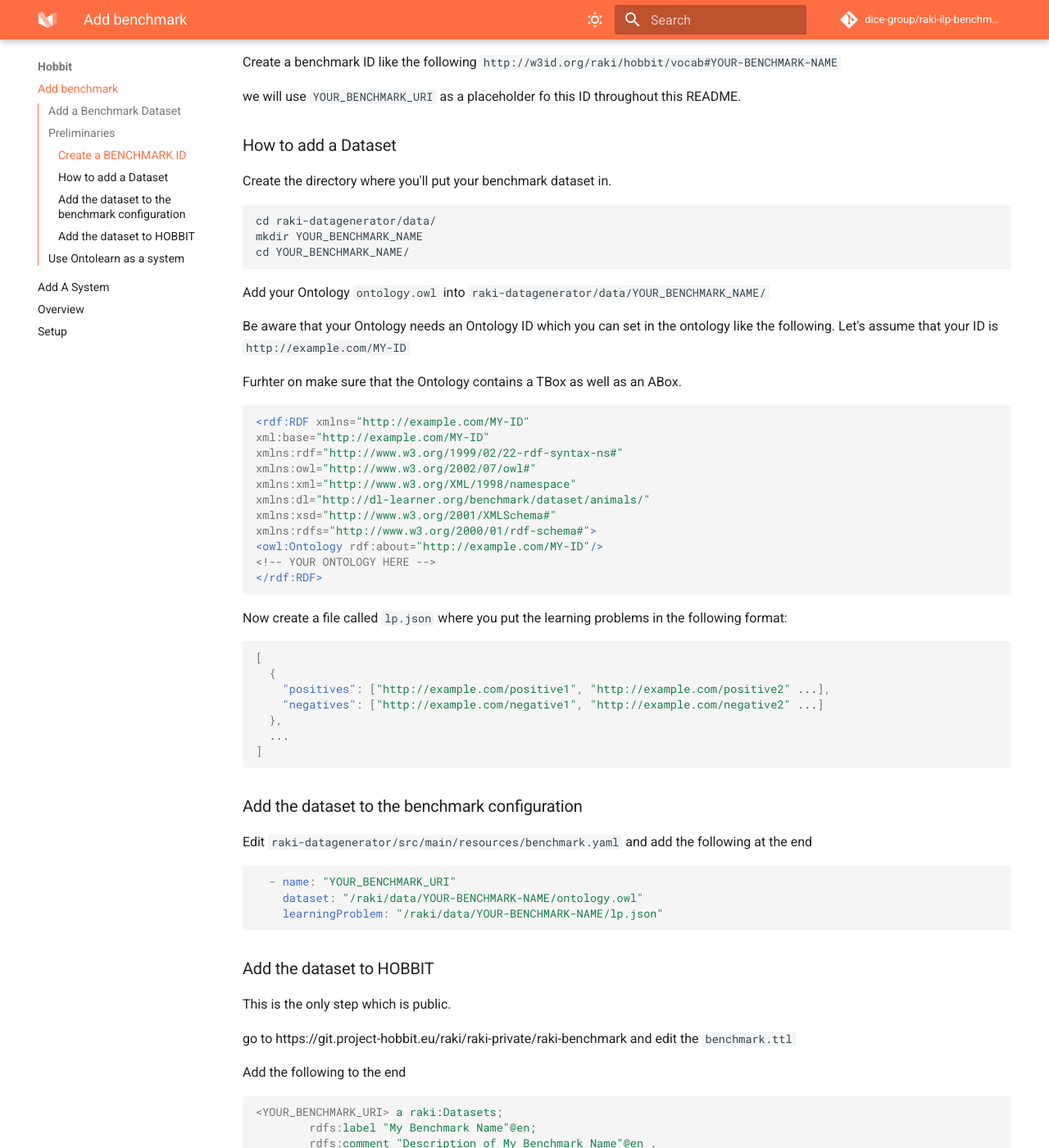
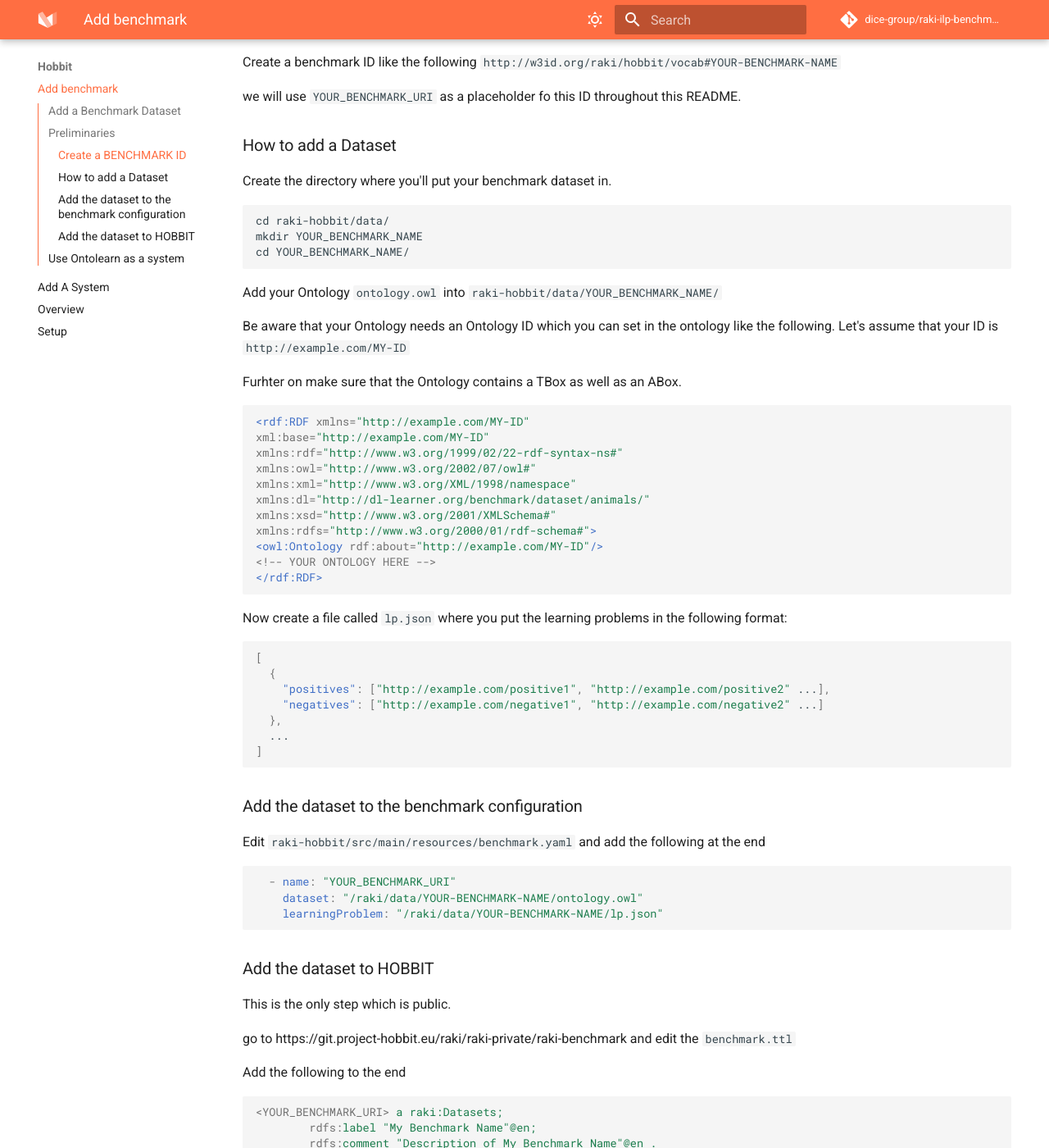
Before and after one commit to dice-group/raki-ilp-benchmark, an MkDocs documentation site: the page built from docs/hobbit/add-benchmark.md, in a window 1280 px wide and 1400 px high, scrolled down 503 px. Shown: the whole window at 82% size. Built offline with MkDocs 1.6.1 and Material for MkDocs 9.7.7, drawn with Linux system fonts in a browser that asks for light colours; comment, search, counter and statistics services are not loaded.

Commit message:
Update add-benchmark.md

````diff
--- a/docs/hobbit/add-benchmark.md
+++ b/docs/hobbit/add-benchmark.md
@@ -22,12 +22,12 @@ we will use `YOUR_BENCHMARK_URI` as a placeholder fo this ID throughout this REA
 Create the directory where you'll put your benchmark dataset in.
 
 ```
-cd raki-datagenerator/data/
+cd raki-hobbit/data/
 mkdir YOUR_BENCHMARK_NAME
 cd YOUR_BENCHMARK_NAME/
 ```
 
-Add your Ontology `ontology.owl` into `raki-datagenerator/data/YOUR_BENCHMARK_NAME/`
+Add your Ontology `ontology.owl` into `raki-hobbit/data/YOUR_BENCHMARK_NAME/`
 
 Be aware that your Ontology needs an Ontology ID which you can set in the ontology like the following. Let's assume that your ID is `http://example.com/MY-ID`
 
@@ -61,7 +61,7 @@ Now create a file called `lp.json` where you put the learning problems in the fo
 
 ### Add the dataset to the benchmark configuration
 
-Edit `raki-datagenerator/src/main/resources/benchmark.yaml` and add the following at the end
+Edit `raki-hobbit/src/main/resources/benchmark.yaml` and add the following at the end
 
 ```yaml
   - name: "YOUR_BENCHMARK_URI"
````
